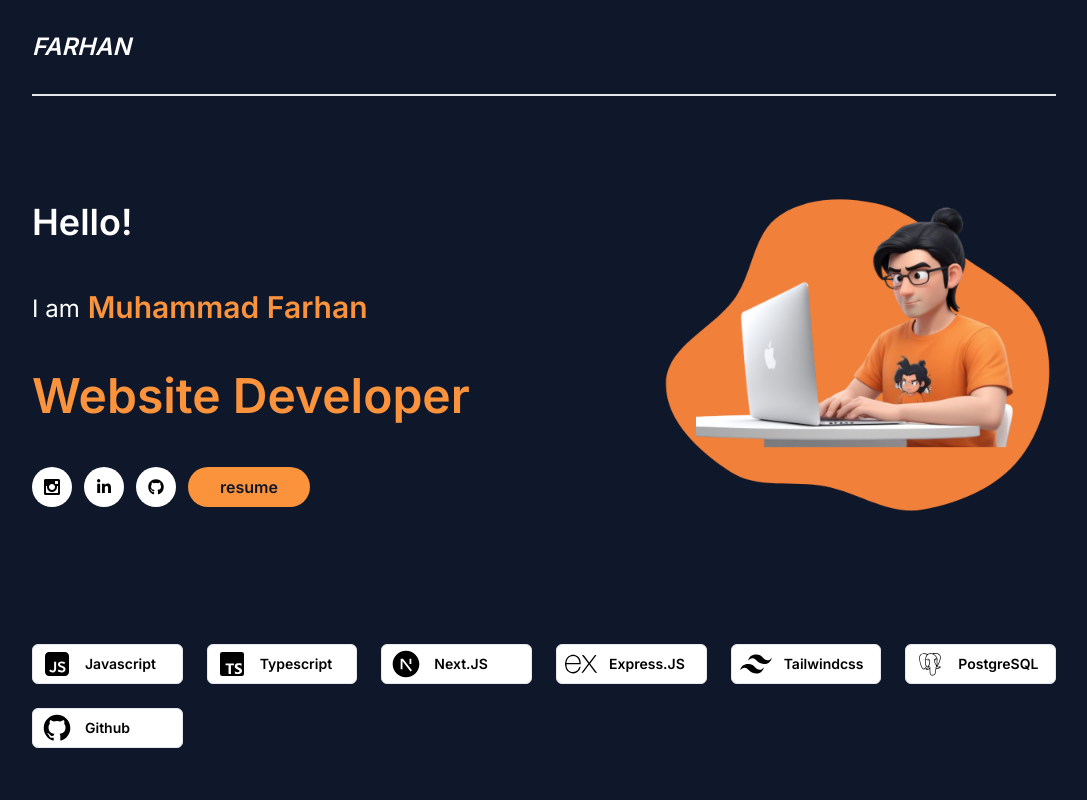
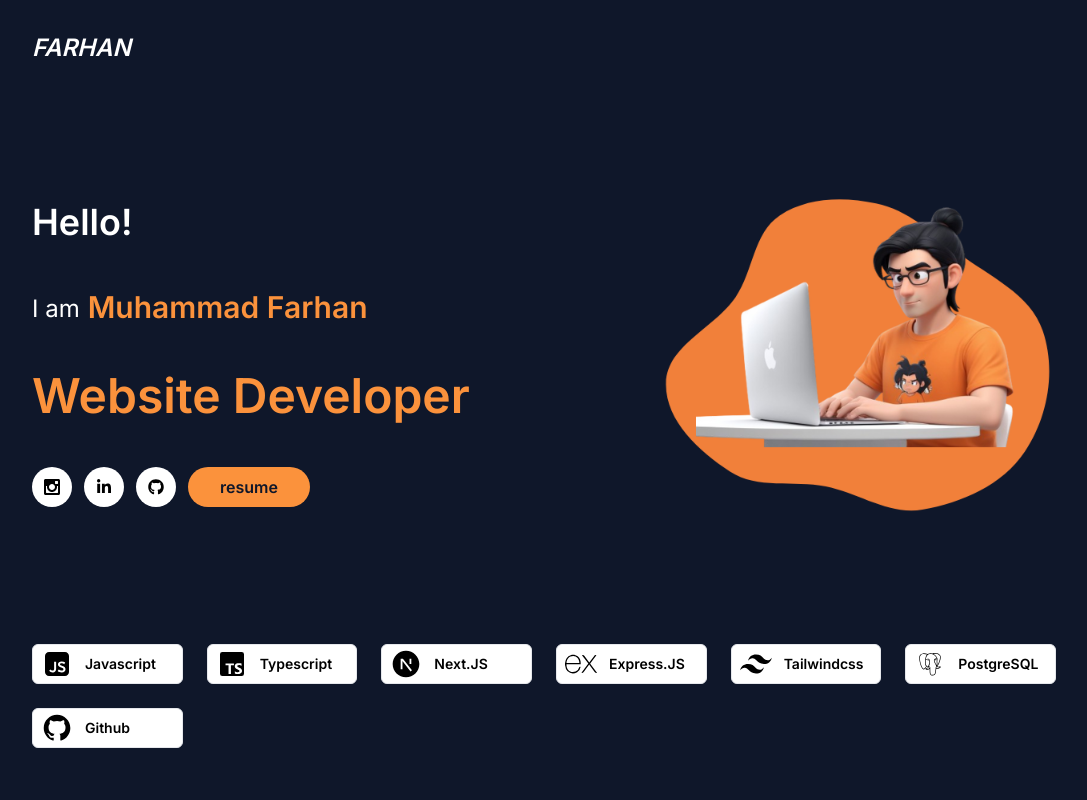
Before and after one commit to muhammadfarhan19/muhammadfarhan19, a Next.js app: page / in a window 1280 px wide. Shown: the top 800 px of the page, without its empty margins (96-1183 px from the left). Built offline with nearby package versions, Linux system fonts and the light colour scheme.

Commit message:
fix foldering

```diff
--- a/src/app/components/layout/Navbar.tsx
+++ /dev/null
@@ -1,13 +0,0 @@
-import React from "react";
-
-const Navbar = () => {
-  return (
-    <nav className="w-full h-14 md:h-24 flex justify-between items-center border-b-2 text-white">
-      <section className="italic text-xl md:text-2xl uppercase font-semibold cursor-pointer">
-        farhan
-      </section>
-    </nav>
-  );
-};
-
-export default Navbar;
--- a/src/app/components/Hero.tsx
+++ b/src/components/Hero.tsx
@@ -2,7 +2,7 @@
 import SkillCard from "./shared/SkillCard";
 import { contactsButton, dataSkillCard } from "@/utils/projectsData";
 import Image from "next/image";
-import heroImage from "./../../../public/assets/avatar.png";
+import heroImage from "./../../public/assets/avatar.png";
 
 export const HeroPage = () => {
   return (
--- /dev/null
+++ b/src/components/layout/Navbar.tsx
@@ -0,0 +1,13 @@
+import React from "react";
+
+const Navbar = () => {
+  return (
+    <nav className="w-full h-14 md:h-24 flex justify-between items-center text-white">
+      <section className="italic text-xl md:text-2xl uppercase font-semibold cursor-pointer animate__animated animate__fadeIn">
+        farhan
+      </section>
+    </nav>
+  );
+};
+
+export default Navbar;
```
Also changed, not shown: src/app/page.tsx (+3 -4 lines), src/components/ProjectsPage.tsx (renamed from src/app/components/ProjectsPage.tsx), src/components/shared/Icons.tsx (renamed from src/app/components/shared/Icons.tsx), src/components/shared/ProjectCard.tsx (renamed from src/app/components/shared/ProjectCard.tsx), src/components/shared/SkillCard.tsx (renamed from src/app/components/shared/SkillCard.tsx).
